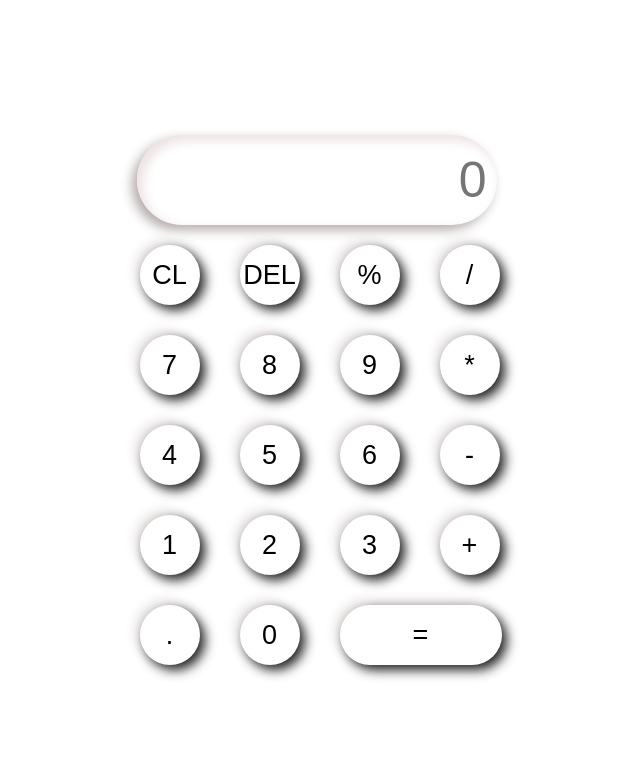
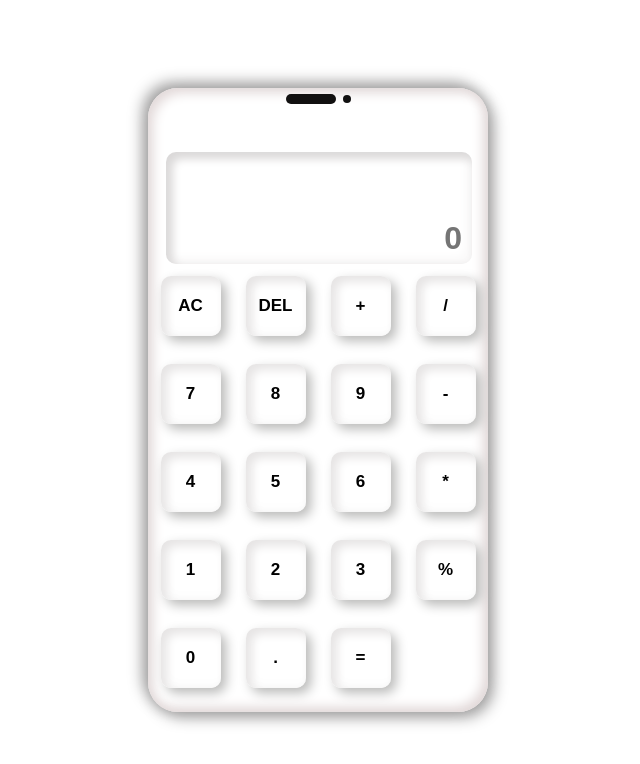
Before and after one commit to Sammygee0245/cal, a plain HTML site: page index.html in a window 1280 px wide. Shown: the whole page, without its empty margins (322-962 px from the left). Drawn offline with Linux system fonts and the light colour scheme.

Commit message:
new calculator

```diff
--- a/cal.css
+++ b/cal.css
@@ -1,54 +1,87 @@
-body {
-  display: flex;
-  justify-content: center;
-  align-items: center;
-  height: 100vh;
-  background-color: rgb(255, 255, 255);
-}
-
 * {
   margin: 0;
   padding: 0;
+  box-sizing: border-box;
   font-family: sans-serif;
-  box-sizing: border-box;
-  background-color: white;
-  outline: none;
 }
 
-input {
-  width: 360px;
-  margin-left: 20px;
-  height: 90px;
-  font-size: 50px;
-  text-align: end;
-  outline: none;
-  border-radius: 50px;
-  box-shadow: inset 5px 5px 12px rgba(235, 224, 224, 0.993),
-    -5px 5px 12px rgb(180, 171, 171);
-  border: none;
-  padding-right: 10px;
+.maincontainer {
+  display: flex;
+  align-items: center;
+  justify-content: center;
+  width: 100%;
+  height: 100vh;
 }
 
-.buttons {
-  margin-top: 20px;
-  margin-left: 23px;
+.calculator {
+  display: flex;
+  flex-direction: column;
+  height: 39rem;
+  width: 340px;
+  background-color: rgb(255, 255, 255);
+  box-shadow: inset 5px 5px 12px rgb(226, 217, 217),
+    -5px -5px 15px rgb(158, 157, 157), 5px 5px 15px rgb(158, 157, 157),
+    inset -5px -5px 12px rgb(226, 217, 217);
+  border-radius: 30px;
+}
+
+.top {
+  display: flex;
+  align-items: center;
+  justify-content: center;
+}
+
+.line {
+  width: 50px;
+  height: 10px;
+  margin-top: 6px;
+  background-color: rgb(17, 16, 16);
+  border-radius: 20px;
+}
+
+.dot {
+  margin-top: 6px;
+  background-color: rgb(17, 16, 16);
+  width: 8px;
+  height: 8px;
+  margin-left: 7px;
+  border-radius: 50%;
+}
+
+.screen {
+  width: 90%;
+  margin-left: 18px;
+  text-align: end;
+  padding-top: 60px;
+  padding-right: 10px;
+  margin-top: 3rem;
+  height: 7rem;
+  outline: none;
+  font-size: 2rem;
+  font-weight: 700;
+  border-radius: 10px;
+  border: none;
+  box-shadow: inset 5px 5px 8px 2px rgb(219, 217, 217),
+    inset -5px -5px 8px 2px rgb(250, 249, 249);
+}
+
+.btns {
   display: grid;
-  grid-template-columns: 80px 80px 80px 80px;
-  grid-column-gap: 20px;
-  grid-row-gap: 30px;
+  grid-template-columns: 1fr 1fr 1fr 1fr;
+  grid-row-gap: 1rem;
+  place-items: center;
 }
 
 button {
+  position: relative;
+  margin-top: 12px;
   width: 60px;
   height: 60px;
-  border-radius: 50%;
-  box-shadow: 5px 5px 12px rgb(31, 30, 30), -5px -5px 12px rgb(231, 226, 226);
+  font-size: 17px;
+  font-weight: 700;
+  background-color: white;
+  border-radius: 10px;
   border: none;
-  font-size: 27px;
+  box-shadow: inset 5px 5px 10px 1px rgb(231, 229, 229),
+    inset 5px -5px 12px rgb(252, 252, 252), 5px 5px 12px rgb(185, 185, 184);
 }
-
-.equall {
-  width: 162px;
-  height: 60px;
-  border-radius: 90px;
-}
--- a/cal.js
+++ b/cal.js
@@ -2,14 +2,6 @@ let screen = document.querySelector("#screen");
 
 function display(num) {
   screen.value += num;
-}
-
-function calculate() {
-  try {
-    screen.value = eval(screen.value);
-  } catch (err) {
-    alert("invalid");
-  }
 }
 
 function Clear() {
@@ -19,3 +11,11 @@ function Clear() {
 function del() {
   screen.value = screen.value.slice(0, -1);
 }
+
+function calculate() {
+  try {
+    screen.value = eval(screen.value);
+  } catch (err) {
+    alert("Invalid");
+  }
+}
--- a/index.html
+++ b/index.html
@@ -4,36 +4,47 @@
     <meta charset="UTF-8" />
     <meta http-equiv="X-UA-Compatible" content="IE=edge" />
     <meta name="viewport" content="width=device-width, initial-scale=1.0" />
-    <title>Calculator</title>
+    <title>calculator</title>
     <link rel="stylesheet" href="cal.css" />
   </head>
   <body>
+    <div class="maincontainer">
       <div class="calculator">
-      <input type="text" id="screen" class="screen" readonly placeholder="0" />
-
-      <div class="buttons">
-        <button onclick="Clear()">CL</button>
+        <div class="top">
+          <div class="line"></div>
+          <div class="dot"></div>
+        </div>
+        <input
+          type="text"
+          placeholder="0"
+          id="screen"
+          class="screen"
+          readonly
+        />
+        <div class="btns">
+          <button onclick="Clear()">AC</button>
           <button onclick="del()">DEL</button>
-        <button onclick="display('%')">%</button>
+          <button onclick="display('+')">+</button>
           <button onclick="display('/')">/</button>
           <button onclick="display('7')">7</button>
           <button onclick="display('8')">8</button>
           <button onclick="display('9')">9</button>
-        <button onclick="display('*')">*</button>
+          <button onclick="display('-')">-</button>
           <button onclick="display('4')">4</button>
           <button onclick="display('5')">5</button>
           <button onclick="display('6')">6</button>
-        <button onclick="display('-')">-</button>
+          <button onclick="display('*')">*</button>
           <button onclick="display('1')">1</button>
           <button onclick="display('2')">2</button>
           <button onclick="display('3')">3</button>
-        <button onclick="display('+')">+</button>
+          <button onclick="display('%')">%</button>
+          <button onclick="display('0')">0</button>
           <button onclick="display('.')">.</button>
-        <button onclick="display('0')">0</button>
+
           <button class="equall" onclick="calculate()">=</button>
         </div>
       </div>
-
+    </div>
     <script src="cal.js"></script>
   </body>
 </html>
```
Also changed, not shown: cal.html (deleted, +0 -39 lines). Lines whose indentation alone changed are shown as unchanged.
